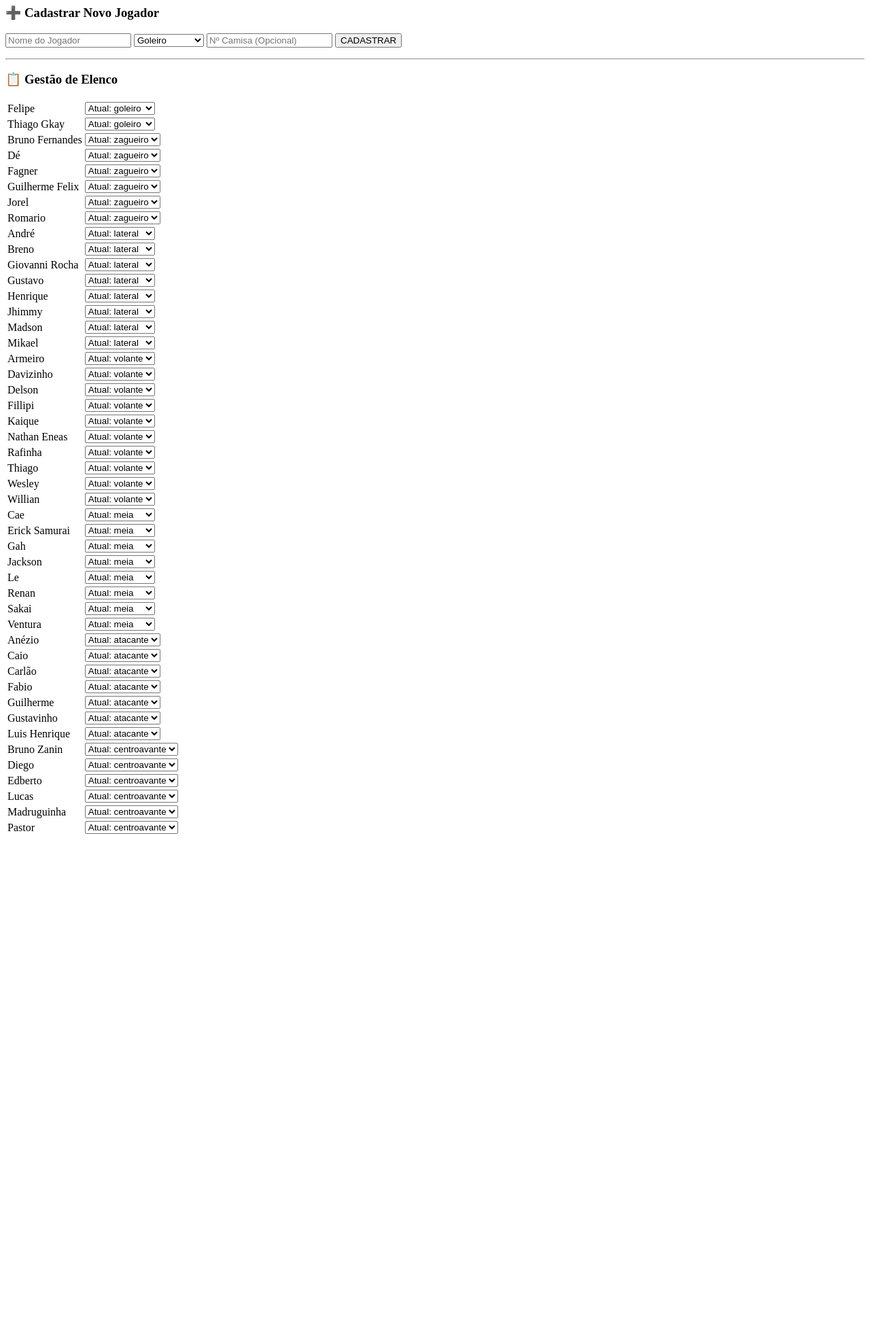
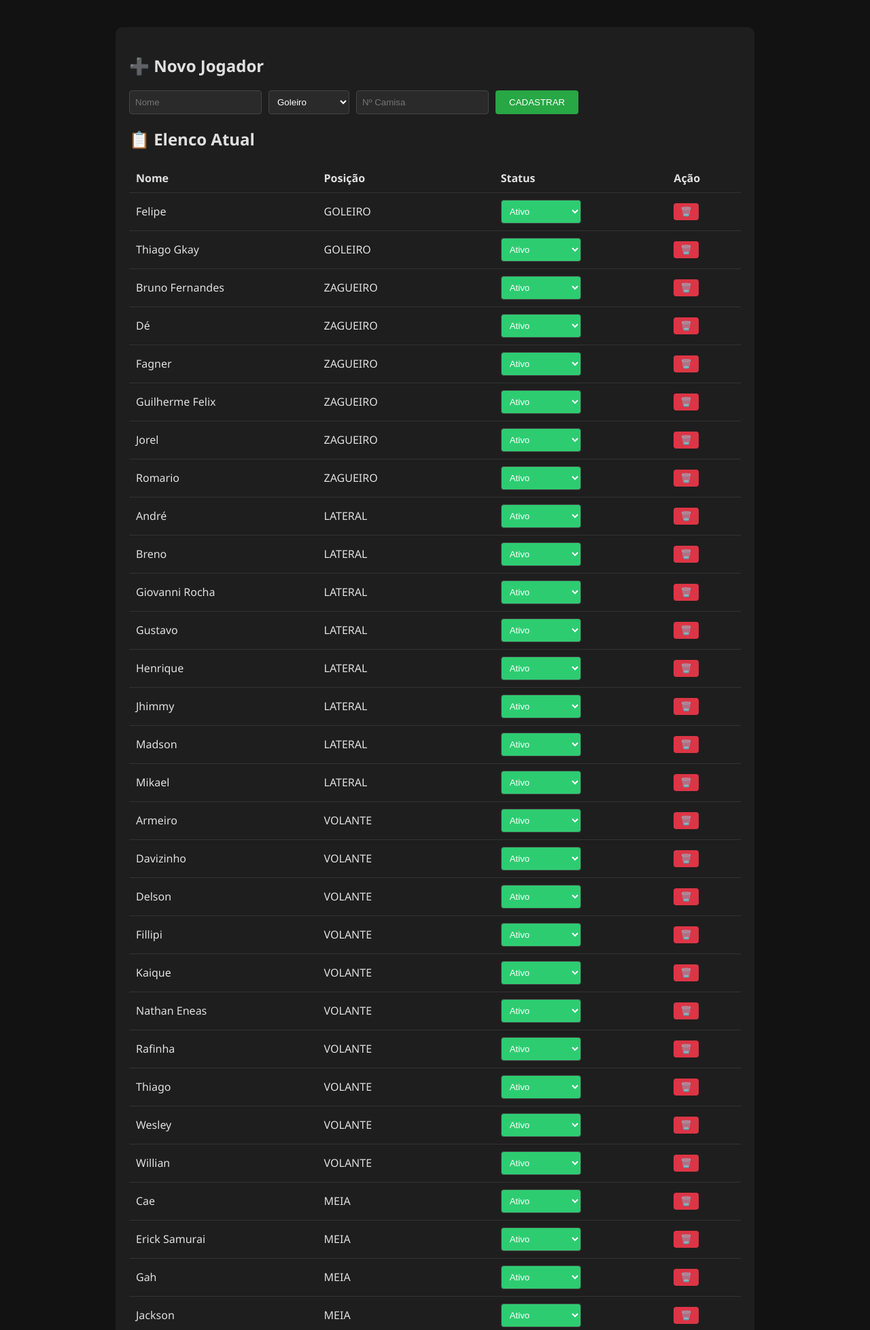
Before and after one commit to jhownsilva/sorteiolusa, a Flask app: page /admin in a window 1280 px wide. Shown: the top 1957 px of the page at 68% size. Before the commit the page ends 1227 px from the top, so only its background shows below. Run offline with Flask 3, Linux system fonts and the light colour scheme; the visitor is signed in with stand-in values (Sample User, id 1).

Commit message:
admin.html

```diff
--- a/templates/admin.html
+++ b/templates/admin.html
@@ -1,7 +1,24 @@
-<div class="admin-box">
-    <h3>➕ Cadastrar Novo Jogador</h3>
-    <form action="/api/cadastrar" method="POST">
-        <input type="text" name="nome" placeholder="Nome do Jogador" required>
+<!DOCTYPE html>
+<html lang="pt-br">
+<head>
+    <meta charset="UTF-8">
+    <title>Lusa Admin</title>
+    <link rel="stylesheet" href="{{ url_for('static', filename='css/style.css') }}">
+    <style>
+        .admin-wrap { max-width: 900px; margin: 20px auto; background: #1e1e1e; padding: 20px; border-radius: 10px; }
+        .form-row { display: flex; gap: 10px; margin-bottom: 20px; flex-wrap: wrap; }
+        table { width: 100%; border-collapse: collapse; }
+        th, td { padding: 10px; text-align: left; border-bottom: 1px solid #333; }
+        input, select { padding: 8px; border-radius: 4px; border: 1px solid #444; background: #2a2a2a; color: white; }
+        .btn-add { background: #28a745; color: white; border: none; padding: 8px 20px; border-radius: 4px; cursor: pointer; }
+        .btn-del { background: #dc3545; color: white; border: none; padding: 5px 10px; border-radius: 4px; cursor: pointer; }
+    </style>
+</head>
+<body>
+    <div class="admin-wrap">
+        <h2>➕ Novo Jogador</h2>
+        <form class="form-row" action="/api/cadastrar" method="POST">
+            <input type="text" name="nome" placeholder="Nome" required>
             <select name="posicao">
                 <option value="goleiro">Goleiro</option>
                 <option value="zagueiro">Zagueiro</option>
@@ -11,33 +28,40 @@
                 <option value="atacante">Atacante</option>
                 <option value="centroavante">Centroavante</option>
             </select>
-        <input type="number" name="fixo" placeholder="Nº Camisa (Opcional)">
-        <button type="submit">CADASTRAR</button>
+            <input type="number" name="fixo" placeholder="Nº Camisa">
+            <button type="submit" class="btn-add">CADASTRAR</button>
         </form>
-</div>
 
-<hr>
-
-<h3>📋 Gestão de Elenco</h3>
+        <h2>📋 Elenco Atual</h2>
         <table>
+            <thead><tr><th>Nome</th><th>Posição</th><th>Status</th><th>Ação</th></tr></thead>
+            <tbody>
                 {% for j in jogadores %}
                 <tr>
                     <td>{{ j.nome }}</td>
+                    <td>{{ j.posicao.upper() }}</td>
                     <td>
-            <form action="/api/alterar_posicao" method="POST" style="display:inline;">
+                        <form action="/api/alterar_status" method="POST">
                             <input type="hidden" name="nome" value="{{ j.nome }}">
-                <select name="nova_posicao" onchange="this.form.submit()">
-                    <option value="{{ j.posicao }}">Atual: {{ j.posicao }}</option>
-                    <option value="goleiro">Goleiro</option>
-                    <option value="zagueiro">Zagueiro</option>
-                    <option value="lateral">Lateral</option>
-                    <option value="volante">Volante</option>
-                    <option value="meia">Meia</option>
-                    <option value="atacante">Atacante</option>
-                    <option value="centroavante">Centroavante</option>
+                            <select name="novo_status" onchange="this.form.submit()"
+                                    style="color: white; background: {% if j.status == 'dm' %}#e74c3c{% elif j.status == 'suspenso' %}#f1c40f{% else %}#2ecc71{% endif %};">
+                                <option value="ativo" {% if j.status == 'ativo' %}selected{% endif %}>Ativo</option>
+                                <option value="dm" {% if j.status == 'dm' %}selected{% endif %}>🚑 D.M</option>
+                                <option value="suspenso" {% if j.status == 'suspenso' %}selected{% endif %}>🚫 Suspenso</option>
                             </select>
+                        </form>
+                    </td>
+                    <td>
+                        <form action="/api/excluir" method="POST" onsubmit="return confirm('Excluir {{ j.nome }}?')">
+                            <input type="hidden" name="nome" value="{{ j.nome }}">
+                            <button type="submit" class="btn-del">🗑️</button>
                         </form>
                     </td>
                 </tr>
                 {% endfor %}
+            </tbody>
         </table>
+        <br><a href="/" style="color: #007bff;">⬅️ Voltar ao Sorteio</a>
+    </div>
+</body>
+</html>
```
Lines whose indentation alone changed are shown as unchanged.
